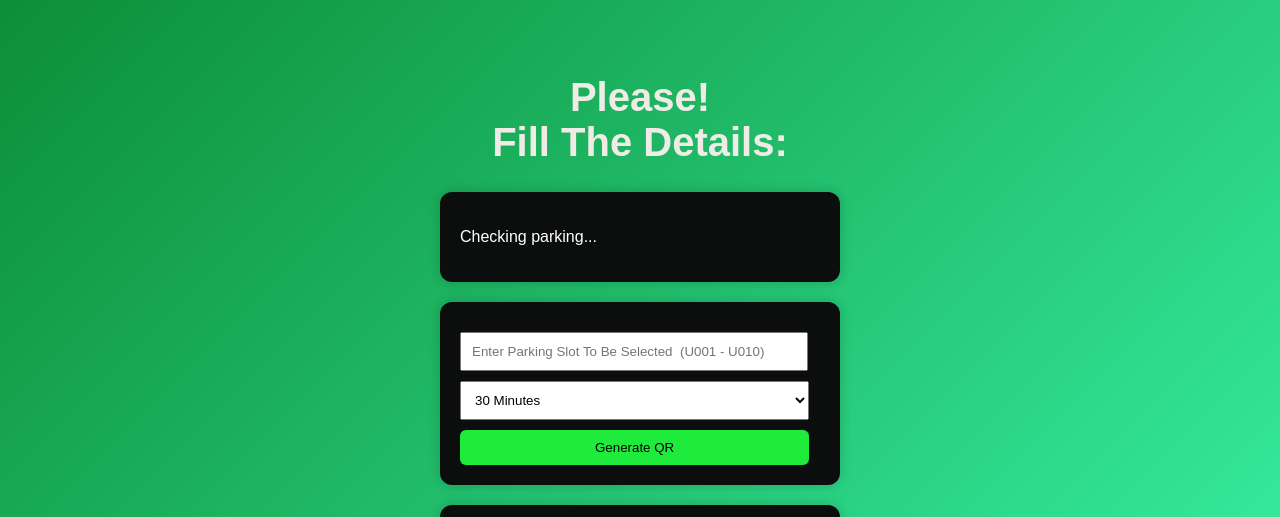
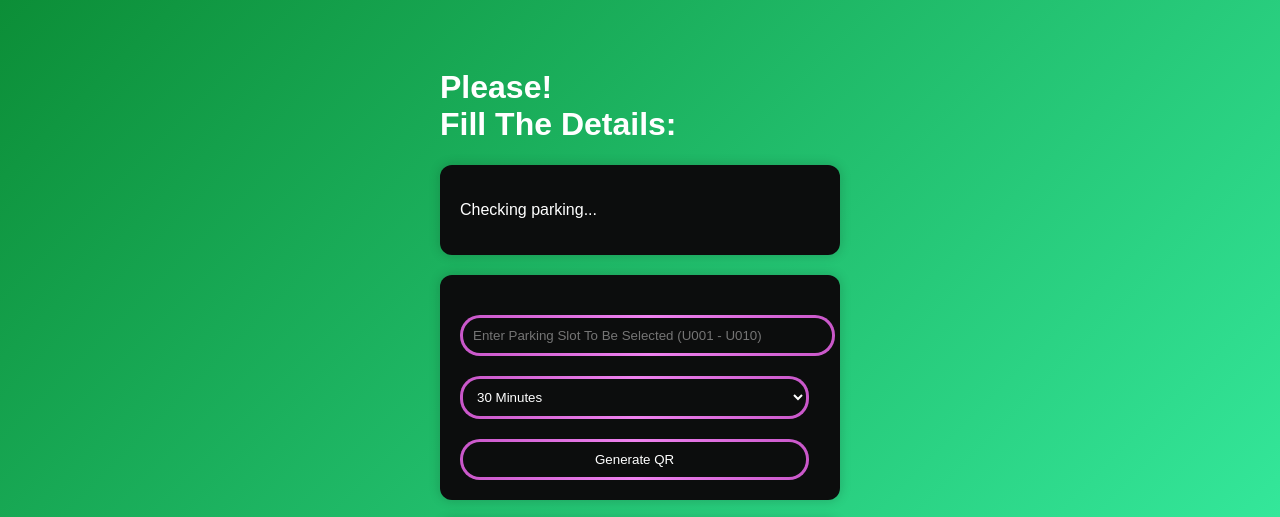
Before and after one commit to aditidixitdpsjkp08-eng/parking-slot, a plain HTML site: page Fend/index.html in a window 1280 px wide. Shown: the top 517 px of the page. Drawn offline with Linux system fonts and the light colour scheme; no server answers.

Commit message:
Updated User Dashboard code,

```diff
--- a/Fend/index.css
+++ b/Fend/index.css
@@ -9,10 +9,35 @@ body {
   margin: auto;
   padding-top: 40px;
 }
-.container h1{
-  text-align:center;
-  color:rgb(239, 236, 230);
-  font-size:40px;
+.container h1 {
+  overflow: hidden;
+  white-space: nowrap;
+  border-right: 3px solid white;
+  width: 0;
+
+  animation:
+    typing 3s steps(30, end) forwards,
+    blink 0.7s 4,
+    removeCursor 0s 3s forwards;  /* 👈 remove after typing */
+}
+
+
+/* typing */
+@keyframes typing {
+  from { width: 0 }
+  to { width: 100% }
+}
+
+
+/* blinking */
+@keyframes blink {
+  50% { border-color: transparent }
+}
+
+
+/* remove cursor */
+@keyframes removeCursor {
+  to { border-right: none; }
 }
 .card {
   background: #0c0d0d;
@@ -25,7 +50,8 @@ body {
 input, select, button {
   width: 97%;
   padding: 10px;
-  margin-top: 10px;
+  margin-top: 20px;
+  border-radius:20px;
 }
 .card>#userId{
 
@@ -34,7 +60,7 @@ input, select, button {
 button {
   background: #1feb3d;
   border: none;
-  border-radius: 6px;
+  border-radius: 20px;
   cursor: pointer;
 }
 
@@ -42,3 +68,49 @@ img {
   width: 180px;
   margin-top: 15px;
 }
+
+/* ========================= */
+/* 💜 ROTATING BORDER EFFECT */
+/* ========================= */
+
+input, select, button {
+  width: 97%;
+  padding: 10px;
+  margin-top: 20px;
+  border-radius: 20px;
+  border: 3px solid transparent;
+
+  /* background trick */
+  background:
+    linear-gradient(#0c0d0d, #0c0d0d) padding-box,
+    linear-gradient(90deg, purple, violet, purple) border-box;
+
+  background-size: 300% 300%;
+  background-position: 0% 50%;
+
+  color: white;
+
+  animation: borderMove 3s linear infinite;
+}
+
+select {
+  background-color: #0c0d0d;
+  color: white;
+}
+
+option {
+  background-color: #0c0d0d;
+  color: white;
+}
+
+/* ========================= */
+/* 🔄 ANIMATION */
+/* ========================= */
+@keyframes borderMove {
+  0% {
+    background-position: 0% 50%;
+  }
+  100% {
+    background-position: 300% 50%;
+  }
+}
--- a/Fend/index.html
+++ b/Fend/index.html
@@ -12,18 +12,23 @@
   <div class="card">
     <p id="status">Checking parking...</p>
   </div>
+<div class="card">
 
-  <div class="card">
-    <input id="userId" placeholder="Enter Parking Slot To Be Selected  (U001 - U010)">
+  <div class="input-wrap">
+    <input id="userId" placeholder="Enter Parking Slot To Be Selected (U001 - U010)">
+  </div>
 
-    <select id="duration">
-      <option value="30">30 Minutes</option>
-      <option value="60">1 Hour</option>
-      <option value="120">2 Hours</option>
-    </select>
+  <select id="duration">
+    <option value="30">30 Minutes</option>
+    <option value="60">1 Hour</option>
+    <option value="120">2 Hours</option>
+  </select>
 
+  <div class="btn-wrap">
     <button onclick="generateQR()">Generate QR</button>
   </div>
+
+</div>
 
   <div class="card">
     <h3>Your QR Code</h3>
--- a/index.css
+++ /dev/null
@@ -1,44 +0,0 @@
-body {
-  background: linear-gradient(135deg, #0c8e37, #37eea2);
-  font-family: Arial;
-  color: white;
-}
-
-.container {
-  width: 400px;
-  margin: auto;
-  padding-top: 40px;
-}
-.container h1{
-  text-align:center;
-  color:rgb(239, 236, 230);
-  font-size:40px;
-}
-.card {
-  background: #0c0d0d;
-  padding: 20px;
-  border-radius: 12px;
-  margin-bottom: 20px;
-  box-shadow: 0 0 12px rgba(13, 15, 14, 0.2);
-}
-
-input, select, button {
-  width: 97%;
-  padding: 10px;
-  margin-top: 10px;
-}
-.card>#userId{
-
-  width:90%;
-}
-button {
-  background: #1feb3d;
-  border: none;
-  border-radius: 6px;
-  cursor: pointer;
-}
-
-img {
-  width: 180px;
-  margin-top: 15px;
-}
```
Also changed, not shown: index.html (deleted, +0 -36 lines), index.js (deleted, +0 -28 lines), README.md (deleted), 2 other files.
